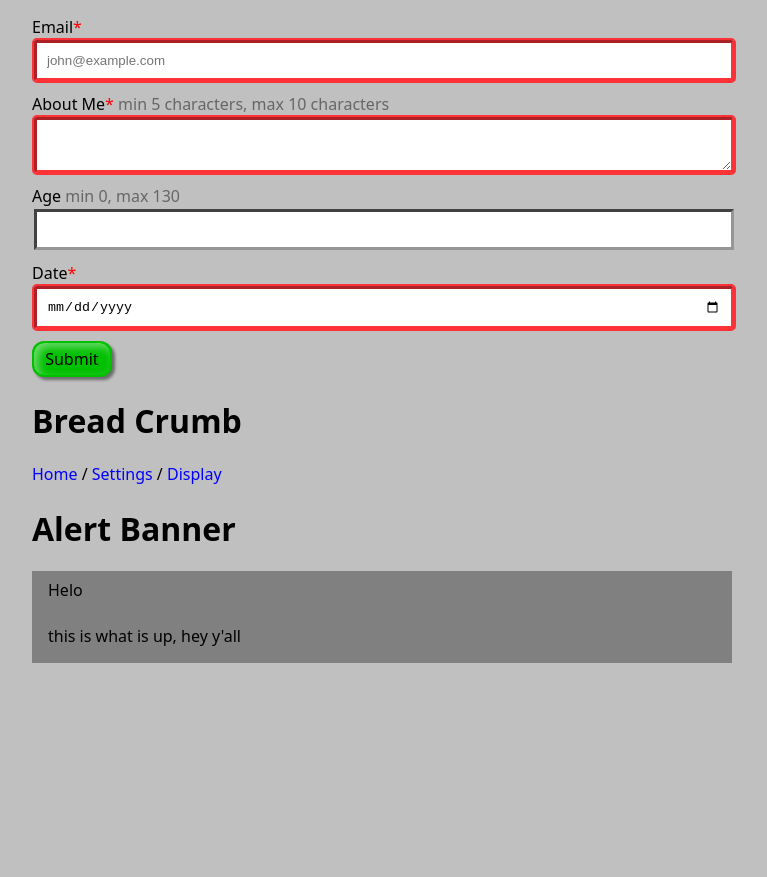
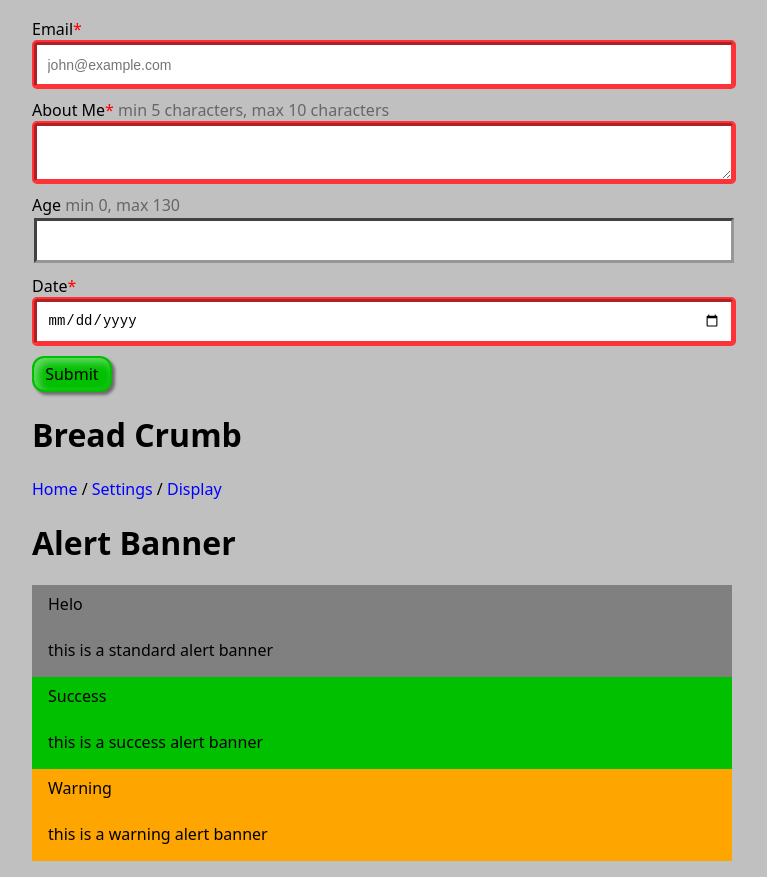
Before and after one commit to thirsty-wing/trumpet-css, a plain HTML site: page index.html in a window 1280 px wide. Shown: the part 476-1353 px from the top of the page, without its empty margins (258-1025 px from the left). Before the commit the page ends 1155 px from the top, so only its background shows below. Drawn offline with Linux system fonts and the light colour scheme.

Commit message:
fix: 🐛 fix various ios issues

```diff
--- a/index.html
+++ b/index.html
@@ -16,7 +16,7 @@
     <meta property="og:type" content="website" />
   </head>
   <body style="margin: 1rem">
-    <main style="max-width: 700px; margin: 0 auto">
+    <main style="max-width: 700px; margin: 0 auto; box-model: border-box">
       <h1>Text Button</h1>
       <!-- ontouchstart is a workaround for ios to show button animation -->
       <button ontouchstart class="text-button">Button</button>
@@ -150,7 +150,12 @@
           <label class="input-label">
             Date<span class="requiredstar">*</span>
           </label>
-          <input class="text-input" type="date" required />
+          <input
+            class="text-input"
+            type="date"
+            placeholder="YYYY-MM-DD"
+            required
+          />
         </div>
 
         <input ontouchstart class="text-button" type="submit" />
@@ -166,7 +171,15 @@
       <h1>Alert Banner</h1>
       <div class="alert-banner">
         <div class="heading">Helo</div>
-        <div class="body">this is what is up, hey y'all</div>
+        <div class="body">this is a standard alert banner</div>
+      </div>
+      <div class="alert-banner -success">
+        <div class="heading">Success</div>
+        <div class="body">this is a success alert banner</div>
+      </div>
+      <div class="alert-banner -warn">
+        <div class="heading">Warning</div>
+        <div class="body">this is a warning alert banner</div>
       </div>
     </main>
   </body>
--- a/trumpet.css
+++ b/trumpet.css
@@ -19,7 +19,7 @@
   border-radius: 0.75em;
   border: 2px solid;
   border-color: var(--success);
-  box-sizing: content-box;
+  box-sizing: border-box;
   color: var(--text);
   display: inline-flex;
   cursor: pointer;
@@ -30,8 +30,9 @@
   flex-wrap: nowrap;
   font-family: inherit;
   font-size: 1rem;
-  padding: 0 0.7rem;
-  height: 2em;
+  font-weight: normal;
+  padding: 0 0.7em;
+  height: 2.25em;
   touch-action: manipulation;
   transition:
     background-color 60ms ease-in-out,
@@ -89,11 +90,11 @@
   background-color: var(--success);
   border: 2px solid;
   border-color: var(--success);
-  box-sizing: content-box;
+  box-sizing: border-box;
   color: var(--text);
   cursor: pointer;
   display: inline-flex;
-  height: 50px;
+  height: 55px;
   justify-content: center;
   padding: 0;
   font-size: 1.5rem;
@@ -107,7 +108,7 @@
     background-color 60ms ease-in-out,
     box-shadow 60ms ease-in-out,
     transform 60ms ease-in-out;
-  width: 50px;
+  width: 55px;
   user-select: none;
   -webkit-user-select: none;
   &:active {
@@ -141,11 +142,17 @@
 }
 
 .text-input {
+  text-align: left;
+  -webkit-appearance: none;
+  min-height: 3.2em;
+  display: block;
   padding: 0.75em;
   border: 3px inset var(--input-inset);
   margin: 2px;
+  font-size: 0.875rem;
   box-sizing: border-box;
   width: 100%;
+  background-color: white;
   &:invalid {
     border-color: var(--error);
     border-radius: 3px;
@@ -157,6 +164,10 @@
   }
   &:invalid {
     outline: 2px solid var(--error);
+  }
+  &::-webkit-date-and-time-value {
+    text-align: left;
+    color: var(--text);
   }
 }
 
@@ -188,20 +199,20 @@
 
 .alert-banner {
   display: flex;
-  flex-shrink: 1;
   flex-direction: column;
+  box-sizing: border-box;
   background-color: gray;
-  &.-success: {
+  &.-success {
     background-color: var(--success);
   }
-  &.-error: {
+  &.-error {
     background-color: var(--error);
   }
-  &.-warn: {
+  &.-warn {
     background-color: var(--warn);
   }
   > .heading {
-    padding: 0.5em 1em;
+    margin: 0.5em 1em;
   }
   > .body {
     padding: 1em;
```
